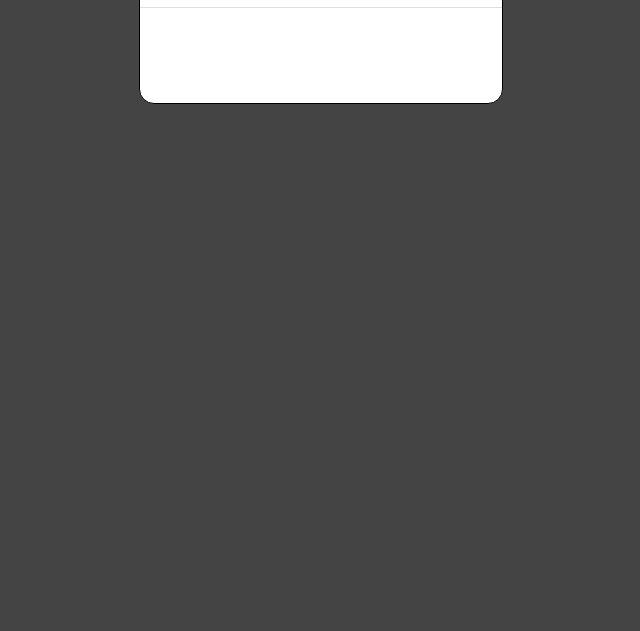
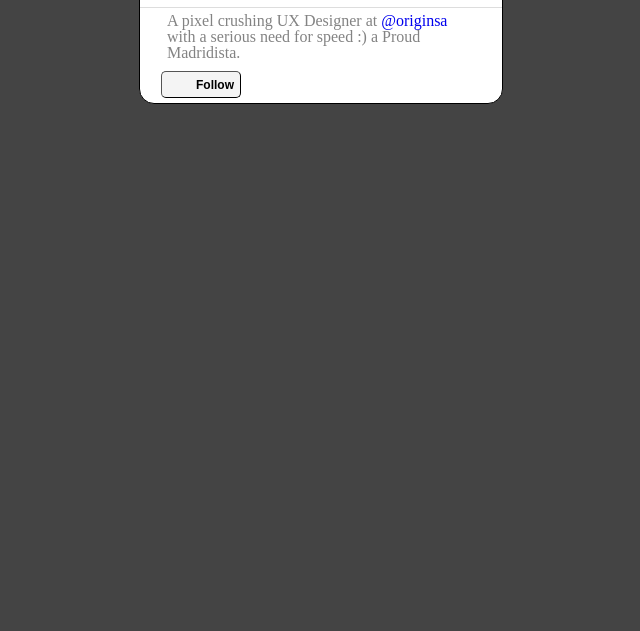
Before and after one commit to maku18/icon, a plain HTML site: page index.html in a window 1280 px wide. Shown: the part 169-800 px from the top of the page, without its empty margins (319-959 px from the left). Drawn offline with Linux system fonts and the light colour scheme.

Commit message:
do sprawdzenia wizytówka

```diff
--- a/index.html
+++ b/index.html
@@ -16,8 +16,12 @@
                     <a href="#">http://www.riyadhgordon.co.za</a>
                 </div>
             </div>
-            <div class="content"></div>
-            <div class="footer"></div>
+            <div class="content">
+                <p>A pixel crushing UX Designer at <a href="#">@originsa</a> with a serious need for speed :) a Proud Madridista.</p>
+            </div>
+            <div class="footer">
+                <button>Follow</button>
+            </div>
         </div>
     </body>
 </html>
--- a/style.css
+++ b/style.css
@@ -93,3 +93,25 @@ body {
     color: #5A92B4;
     text-decoration: none;
 }
+.main_wrapper .content p {
+    color: #838383;
+    padding: 5px 27px 20px 27px;
+}
+.main_wrapper .content a{
+    text-decoration: none;
+}
+.main_wrapper .footer{
+   overflow: hidden;
+   clear: both;
+   position:relative; left: 21px; top: -10px
+}
+.main_wrapper .footer button{
+    border-radius: 5px;
+    height: 27px;
+    width: 80px;
+    text-align: right;
+    background: #F4F4F4;
+    border-width: 1px;
+    font-size: 12px;
+    font-weight: bold;
+}
```
